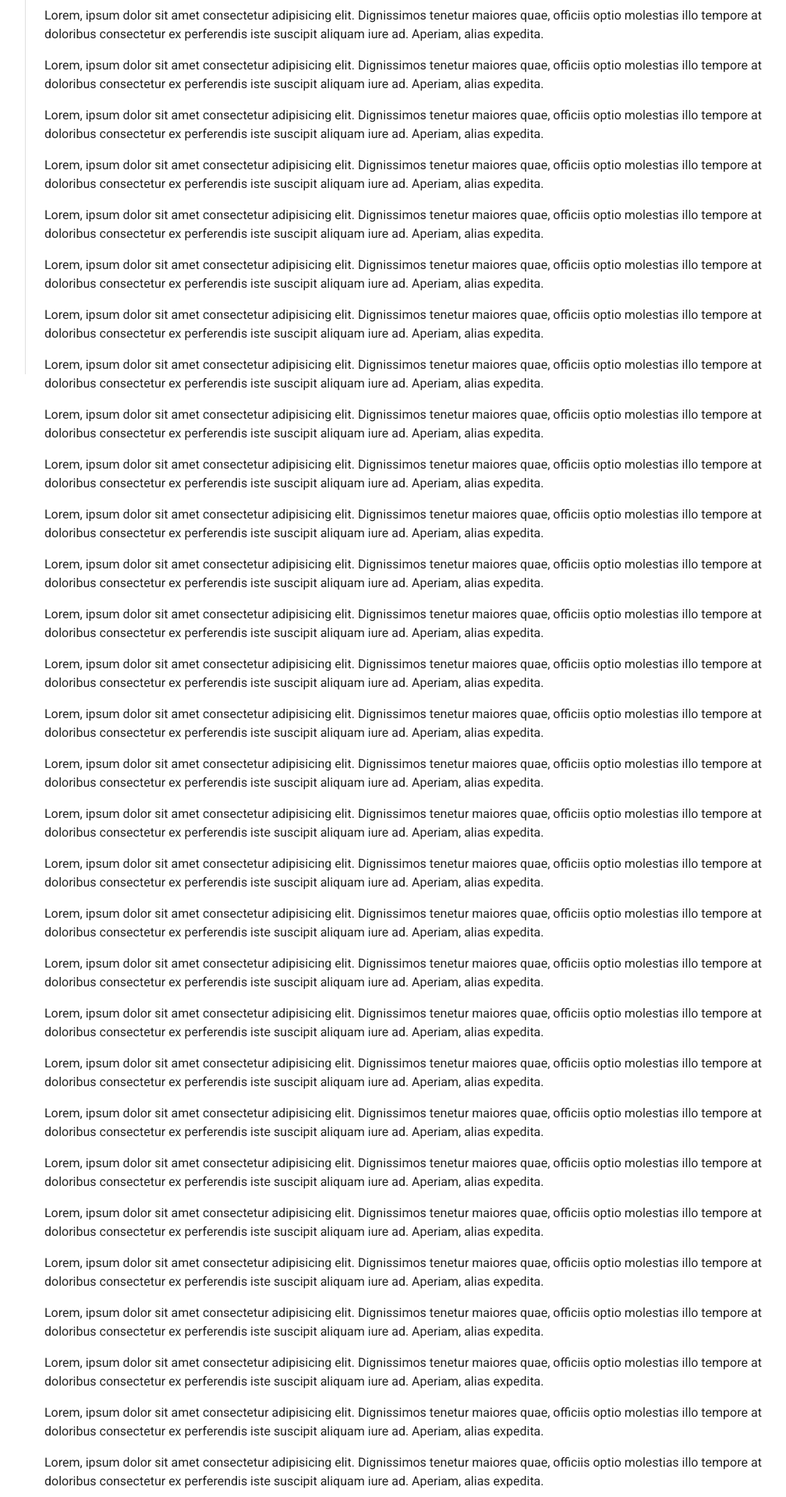
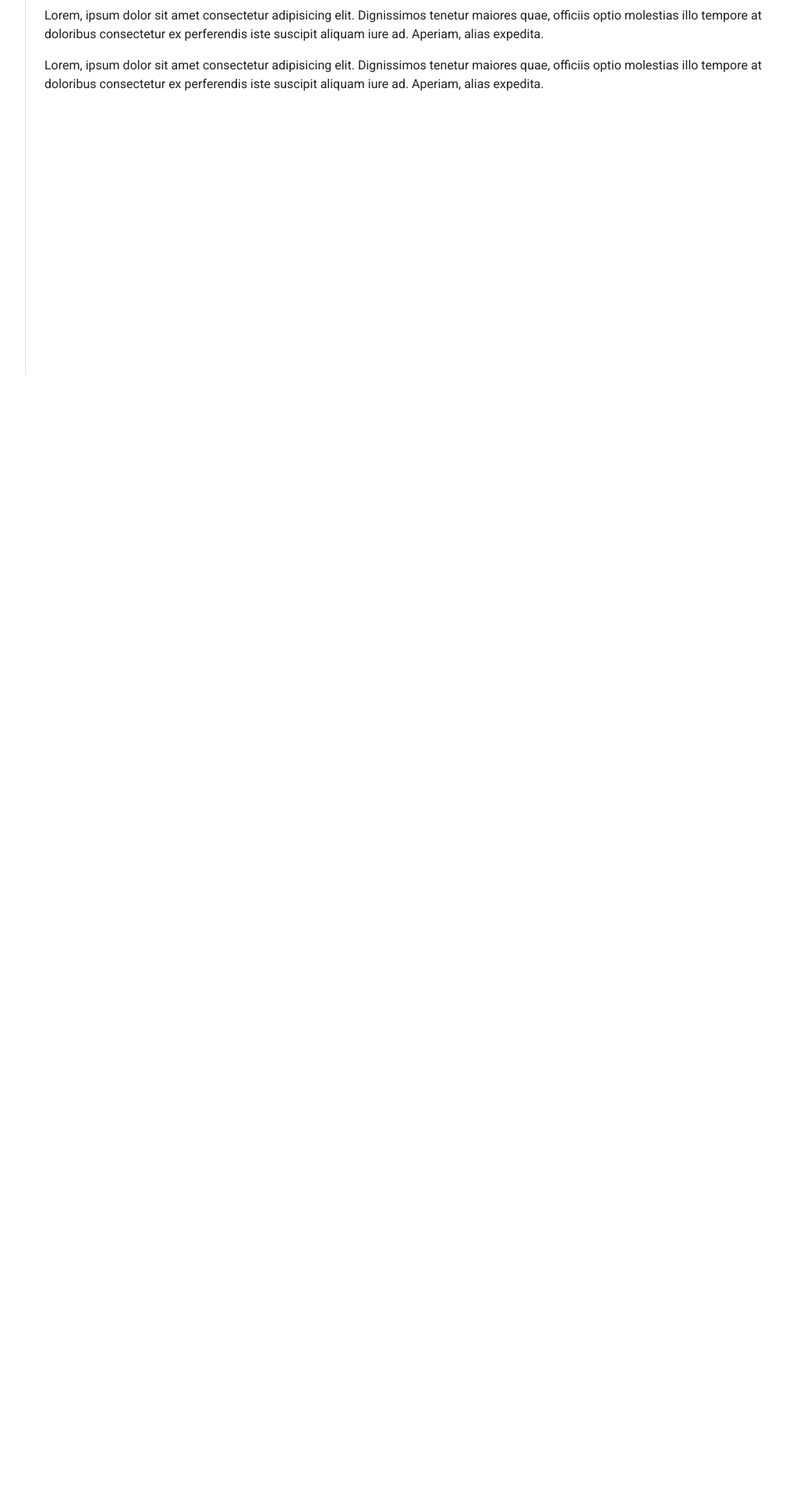
Before and after one commit to glenncai/TickMe, a Vue app: page /#/about in a window 1280 px wide. Shown: the part 320-2240 px from the top of the page at 78% size, without its empty margins (223-1231 px from the left). After the commit the page ends 800 px from the top, so only its background shows below. Built offline with nearby package versions, Linux system fonts and the light colour scheme.

Commit message:
feat: add data property for the tasks

```diff
--- a/src/views/About.vue
+++ b/src/views/About.vue
@@ -5,33 +5,5 @@
 	<p>Lorem, ipsum dolor sit amet consectetur adipisicing elit. Dignissimos tenetur maiores quae, officiis optio molestias illo tempore at doloribus consectetur ex perferendis iste suscipit aliquam iure ad. Aperiam, alias expedita.</p>
 	<p>Lorem, ipsum dolor sit amet consectetur adipisicing elit. Dignissimos tenetur maiores quae, officiis optio molestias illo tempore at doloribus consectetur ex perferendis iste suscipit aliquam iure ad. Aperiam, alias expedita.</p>
 	<p>Lorem, ipsum dolor sit amet consectetur adipisicing elit. Dignissimos tenetur maiores quae, officiis optio molestias illo tempore at doloribus consectetur ex perferendis iste suscipit aliquam iure ad. Aperiam, alias expedita.</p>
-        <p>Lorem, ipsum dolor sit amet consectetur adipisicing elit. Dignissimos tenetur maiores quae, officiis optio molestias illo tempore at doloribus consectetur ex perferendis iste suscipit aliquam iure ad. Aperiam, alias expedita.</p>
-    <p>Lorem, ipsum dolor sit amet consectetur adipisicing elit. Dignissimos tenetur maiores quae, officiis optio molestias illo tempore at doloribus consectetur ex perferendis iste suscipit aliquam iure ad. Aperiam, alias expedita.</p>
-    <p>Lorem, ipsum dolor sit amet consectetur adipisicing elit. Dignissimos tenetur maiores quae, officiis optio molestias illo tempore at doloribus consectetur ex perferendis iste suscipit aliquam iure ad. Aperiam, alias expedita.</p>
-    <p>Lorem, ipsum dolor sit amet consectetur adipisicing elit. Dignissimos tenetur maiores quae, officiis optio molestias illo tempore at doloribus consectetur ex perferendis iste suscipit aliquam iure ad. Aperiam, alias expedita.</p>
-        <p>Lorem, ipsum dolor sit amet consectetur adipisicing elit. Dignissimos tenetur maiores quae, officiis optio molestias illo tempore at doloribus consectetur ex perferendis iste suscipit aliquam iure ad. Aperiam, alias expedita.</p>
-    <p>Lorem, ipsum dolor sit amet consectetur adipisicing elit. Dignissimos tenetur maiores quae, officiis optio molestias illo tempore at doloribus consectetur ex perferendis iste suscipit aliquam iure ad. Aperiam, alias expedita.</p>
-    <p>Lorem, ipsum dolor sit amet consectetur adipisicing elit. Dignissimos tenetur maiores quae, officiis optio molestias illo tempore at doloribus consectetur ex perferendis iste suscipit aliquam iure ad. Aperiam, alias expedita.</p>
-    <p>Lorem, ipsum dolor sit amet consectetur adipisicing elit. Dignissimos tenetur maiores quae, officiis optio molestias illo tempore at doloribus consectetur ex perferendis iste suscipit aliquam iure ad. Aperiam, alias expedita.</p>
-        <p>Lorem, ipsum dolor sit amet consectetur adipisicing elit. Dignissimos tenetur maiores quae, officiis optio molestias illo tempore at doloribus consectetur ex perferendis iste suscipit aliquam iure ad. Aperiam, alias expedita.</p>
-    <p>Lorem, ipsum dolor sit amet consectetur adipisicing elit. Dignissimos tenetur maiores quae, officiis optio molestias illo tempore at doloribus consectetur ex perferendis iste suscipit aliquam iure ad. Aperiam, alias expedita.</p>
-    <p>Lorem, ipsum dolor sit amet consectetur adipisicing elit. Dignissimos tenetur maiores quae, officiis optio molestias illo tempore at doloribus consectetur ex perferendis iste suscipit aliquam iure ad. Aperiam, alias expedita.</p>
-    <p>Lorem, ipsum dolor sit amet consectetur adipisicing elit. Dignissimos tenetur maiores quae, officiis optio molestias illo tempore at doloribus consectetur ex perferendis iste suscipit aliquam iure ad. Aperiam, alias expedita.</p>
-        <p>Lorem, ipsum dolor sit amet consectetur adipisicing elit. Dignissimos tenetur maiores quae, officiis optio molestias illo tempore at doloribus consectetur ex perferendis iste suscipit aliquam iure ad. Aperiam, alias expedita.</p>
-    <p>Lorem, ipsum dolor sit amet consectetur adipisicing elit. Dignissimos tenetur maiores quae, officiis optio molestias illo tempore at doloribus consectetur ex perferendis iste suscipit aliquam iure ad. Aperiam, alias expedita.</p>
-    <p>Lorem, ipsum dolor sit amet consectetur adipisicing elit. Dignissimos tenetur maiores quae, officiis optio molestias illo tempore at doloribus consectetur ex perferendis iste suscipit aliquam iure ad. Aperiam, alias expedita.</p>
-    <p>Lorem, ipsum dolor sit amet consectetur adipisicing elit. Dignissimos tenetur maiores quae, officiis optio molestias illo tempore at doloribus consectetur ex perferendis iste suscipit aliquam iure ad. Aperiam, alias expedita.</p>
-        <p>Lorem, ipsum dolor sit amet consectetur adipisicing elit. Dignissimos tenetur maiores quae, officiis optio molestias illo tempore at doloribus consectetur ex perferendis iste suscipit aliquam iure ad. Aperiam, alias expedita.</p>
-    <p>Lorem, ipsum dolor sit amet consectetur adipisicing elit. Dignissimos tenetur maiores quae, officiis optio molestias illo tempore at doloribus consectetur ex perferendis iste suscipit aliquam iure ad. Aperiam, alias expedita.</p>
-    <p>Lorem, ipsum dolor sit amet consectetur adipisicing elit. Dignissimos tenetur maiores quae, officiis optio molestias illo tempore at doloribus consectetur ex perferendis iste suscipit aliquam iure ad. Aperiam, alias expedita.</p>
-    <p>Lorem, ipsum dolor sit amet consectetur adipisicing elit. Dignissimos tenetur maiores quae, officiis optio molestias illo tempore at doloribus consectetur ex perferendis iste suscipit aliquam iure ad. Aperiam, alias expedita.</p>
-        <p>Lorem, ipsum dolor sit amet consectetur adipisicing elit. Dignissimos tenetur maiores quae, officiis optio molestias illo tempore at doloribus consectetur ex perferendis iste suscipit aliquam iure ad. Aperiam, alias expedita.</p>
-    <p>Lorem, ipsum dolor sit amet consectetur adipisicing elit. Dignissimos tenetur maiores quae, officiis optio molestias illo tempore at doloribus consectetur ex perferendis iste suscipit aliquam iure ad. Aperiam, alias expedita.</p>
-    <p>Lorem, ipsum dolor sit amet consectetur adipisicing elit. Dignissimos tenetur maiores quae, officiis optio molestias illo tempore at doloribus consectetur ex perferendis iste suscipit aliquam iure ad. Aperiam, alias expedita.</p>
-    <p>Lorem, ipsum dolor sit amet consectetur adipisicing elit. Dignissimos tenetur maiores quae, officiis optio molestias illo tempore at doloribus consectetur ex perferendis iste suscipit aliquam iure ad. Aperiam, alias expedita.</p>
-        <p>Lorem, ipsum dolor sit amet consectetur adipisicing elit. Dignissimos tenetur maiores quae, officiis optio molestias illo tempore at doloribus consectetur ex perferendis iste suscipit aliquam iure ad. Aperiam, alias expedita.</p>
-    <p>Lorem, ipsum dolor sit amet consectetur adipisicing elit. Dignissimos tenetur maiores quae, officiis optio molestias illo tempore at doloribus consectetur ex perferendis iste suscipit aliquam iure ad. Aperiam, alias expedita.</p>
-    <p>Lorem, ipsum dolor sit amet consectetur adipisicing elit. Dignissimos tenetur maiores quae, officiis optio molestias illo tempore at doloribus consectetur ex perferendis iste suscipit aliquam iure ad. Aperiam, alias expedita.</p>
-    <p>Lorem, ipsum dolor sit amet consectetur adipisicing elit. Dignissimos tenetur maiores quae, officiis optio molestias illo tempore at doloribus consectetur ex perferendis iste suscipit aliquam iure ad. Aperiam, alias expedita.</p>
   </div>
 </template>
--- a/src/views/Todo.vue
+++ b/src/views/Todo.vue
@@ -1,6 +1,30 @@
 <template>
-  <div class="pa-6">
-    <h1>Todo Page</h1>
+  <div>
+    <v-list
+      class="pt-0"
+      flat
+    >
+      <div
+        v-for="task in tasks"
+        :key="task.id"
+      >
+        <v-list-item>
+          <template v-slot:default="{ active, }">
+            <v-list-item-action>
+              <v-checkbox
+                :input-value="active"
+                color="primary"
+              ></v-checkbox>
+            </v-list-item-action>
+
+            <v-list-item-content>
+              <v-list-item-title>{{ task.title }}</v-list-item-title>
+            </v-list-item-content>
+          </template>
+        </v-list-item>
+        <v-divider></v-divider>
+      </div>
+    </v-list>
   </div>
 </template>
 
@@ -8,5 +32,23 @@
 
 export default {
   name: 'Todo',
+  data() {
+    return {
+      tasks: [
+        {
+          id: 1,
+          title: 'Wake up'
+        },
+        {
+          id: 2,
+          title: 'Eat bananas'
+        },
+        {
+          id: 3,
+          title: 'Go to run'
+        },
+      ]
+    }
+  }
 }
 </script>
```
Lines whose indentation alone changed are shown as unchanged.
